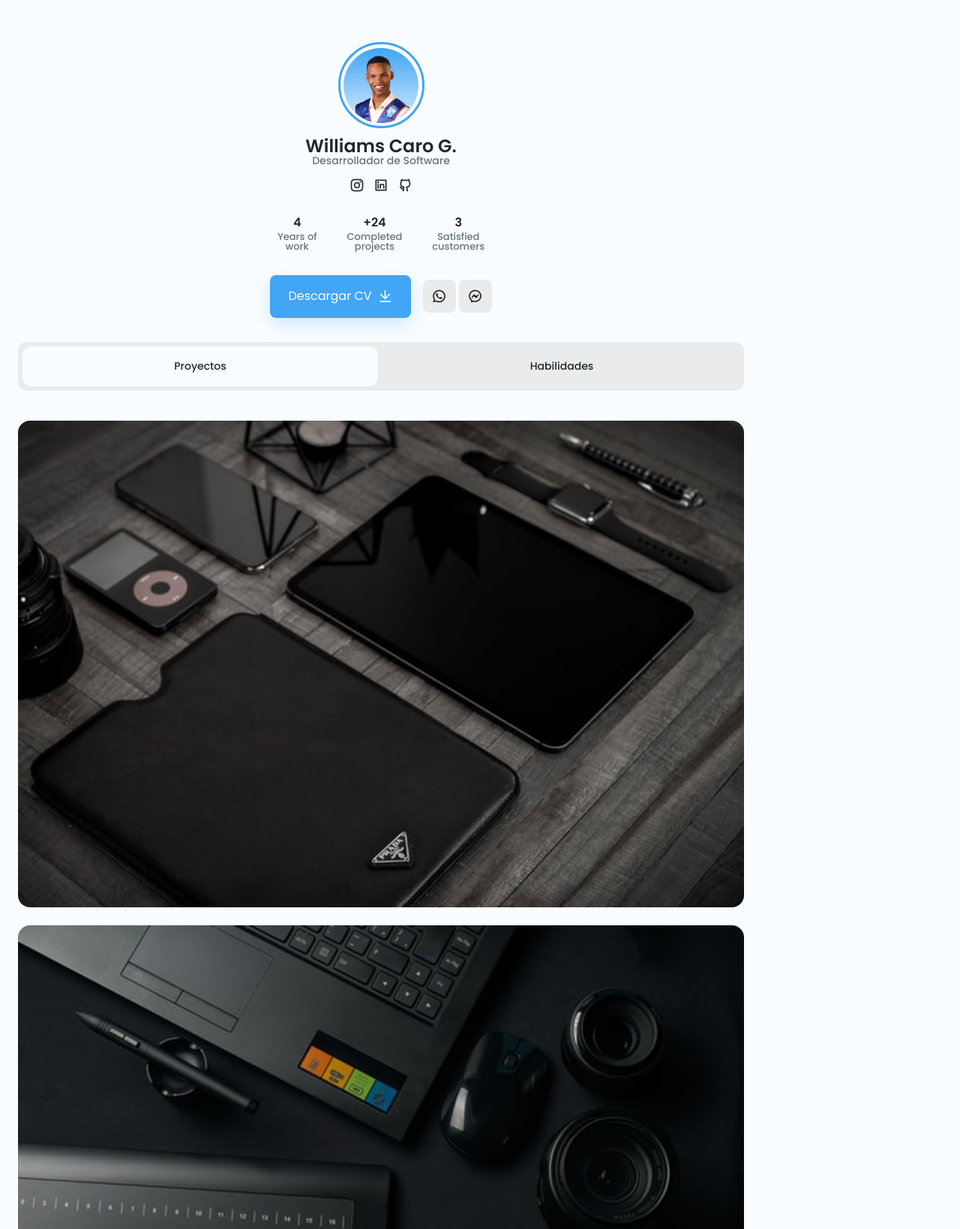
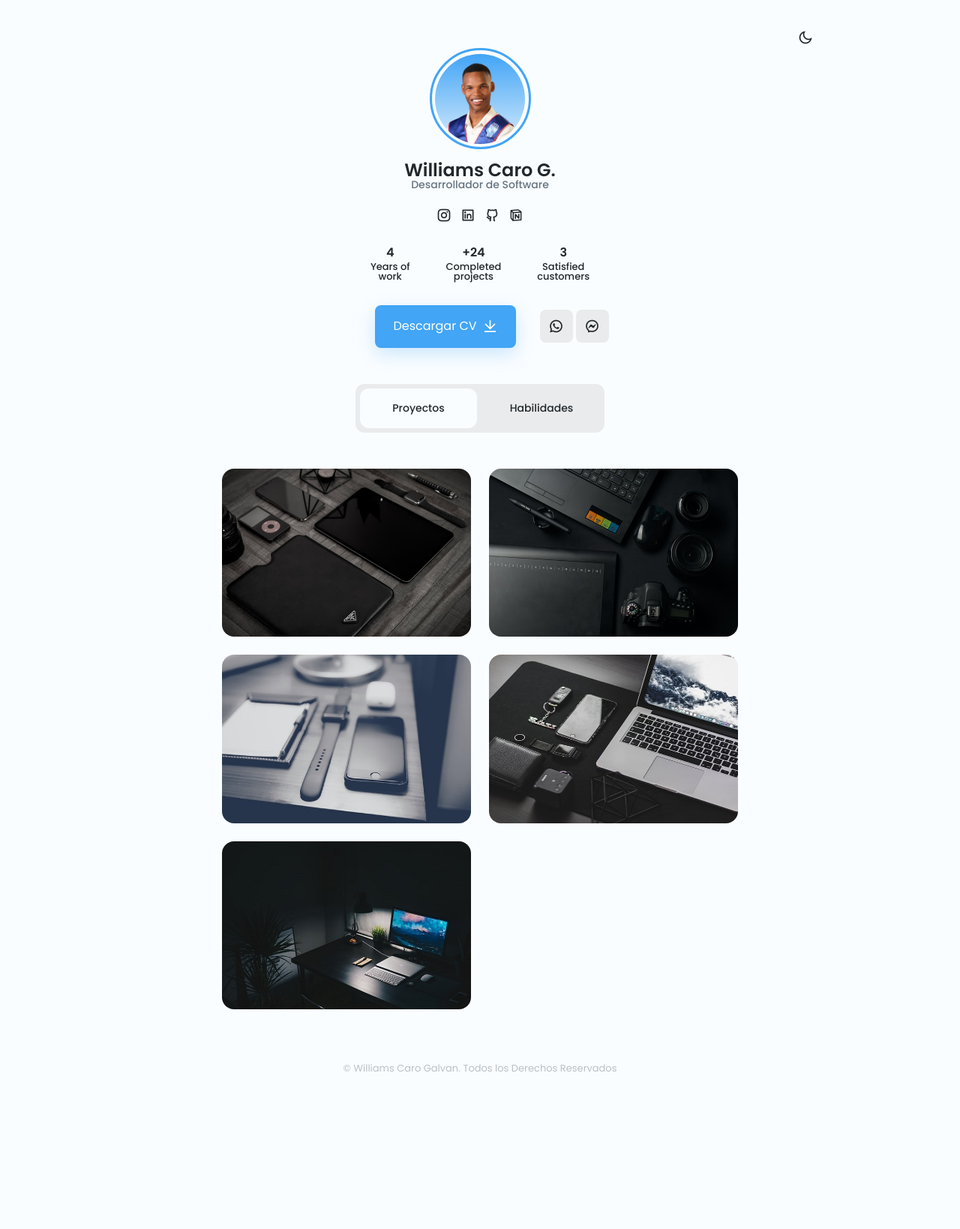
Before and after one commit to williamscarog/williamscarog.github.io, a plain HTML site: page index.html in a window 1280 px wide. Shown: the top 1639 px of the page at 75% size. After the commit the page ends 1471 px from the top, so only its background shows below. Drawn offline with nearby package versions, Linux system fonts and the light colour scheme.

Commit message:
Cambios primarios realizados pagína ya está funcional

```diff
--- a/assets/css/styles.css
+++ b/assets/css/styles.css
@@ -14,20 +14,13 @@
   --hue: 207;
   --sat: 90%;
   --lig: 61%;
-  --first-color: hsl(var(
-  --hue), var(--sat), var(--lig));
-  --first-color-alt: hsl(var(
-  --hue), var(--sat), 57%); /* -4% */
-  --title-color: hsl(var(
-  --hue), 12%, 15%);
-  --text-color: hsl(var(
-  --hue), 12%, 45%);
-  --text-color-light: hsl(var(
-  --hue), 8%, 75%);
-  --text-color-lighten: hsl(var(
-  --hue), 8%, 92%);
-  --body-color: hsl(var(
-  --hue), 100%, 99%);
+  --first-color: hsl(var(--hue), var(--sat), var(--lig));
+  --first-color-alt: hsl(var(--hue), var(--sat), 57%); /* -4% */
+  --title-color: hsl(var(--hue), 12%, 15%);
+  --text-color: hsl(var(--hue), 12%, 45%);
+  --text-color-light: hsl(var(--hue), 8%, 75%);
+  --text-color-lighten: hsl(var(--hue), 8%, 92%);
+  --body-color: hsl(var(--hue), 100%, 99%);
   --container-color: #fff;
 
   /*========== Font and typography ==========*/
@@ -85,15 +78,54 @@ img {
 }
 
 /*=============== THEME ===============*/
+.change-theme{
+    position: absolute;
+    top: 1.5rem;
+    right:0 ;
+    font-size:1.25rem ;
+    color: var(--title-color);
+    cursor: pointer;
+    transition: .3s;
+}
 
+.change-theme:hover{
+    color: var(--first-color);
+}
 
 /*========== Variables Dark theme ==========*/
-
-
+body.dark-theme{
+    --title-color: hsl(var(--hue), 12%, 95%);
+    --text-color: hsl(var(--hue), 12%, 75%);
+    --body-color: hsl(var(--hue), 40%, 8%);
+    --container-color: hsl(var(--hue), 24%, 12%);
+}
 /*==========
     Color changes in some parts of
     the website, in light theme
 ==========*/
+.dark-theme .button__gray{
+    background-color: var(--container-color);
+}
+
+.dark-theme .button__gray:hover{
+    background-color: hsl(var(--hue), 24%, 16%);
+}
+
+.dark-theme .filters__content{
+    background-color: var(--container-color);
+}
+
+.dark-theme::-webkit-scrollbar{
+    background-color: hsl(var(--hue), 8%, 16%);
+}
+
+.dark-theme::-webkit-scrollbar-thumb{
+    background-color: hsl(var(--hue), 8%, 24%);
+}
+
+.dark-theme::-webkit-scrollbar-thumb:hover{
+    background-color: hsl(var(--hue), 8%, 32%);
+}
 
 
 /*=============== REUSABLE CSS CLASSES ===============*/
@@ -384,16 +416,138 @@ img {
 }
 
 /*=============== FOOTER ===============*/
-
+.footer__copy{
+    display: block;
+    margin: 2.5rem 0 2rem;
+    text-align: center;
+    font-size: var(--smaller-font-size);
+    color: var(--text-color-light);
+}
 
 /*=============== SCROLL BAR ===============*/
+::-webkit-scrollbar{
+    width: .6rem;
+    border-radius: .5rem;
+    background-color: hsl(var(--hue), 8%, 66%);
+}
+
+::-webkit-scrollbar-thumb{
+    border-radius: .5rem;
+    background-color: hsl(var(--hue), 8%, 54%);
+}
+
+::-webkit-scrollbar-thumb:hover{
+    background-color: hsl(var(--hue), 8%, 44%);
+}
 
 
 /*=============== BREAKPOINTS ===============*/
 /* For small devices */
+@media screen and (max-width: 320px) {
+    .container{
+        margin-left: 1rem;
+        margin-right: 1rem;
+    }
+
+    .profile__info{
+        column-gap: 1.5rem;
+    }
+
+    .profile__buttons{
+        flex-direction: column;
+        row-gap: 1rem;
+    }
+
+    .skill___box{
+        column-gap: 1rem;
+    }
+}
+
+/* For medium devices */
+@media screen and (min-width: 576px) {
+    .projects__content{
+        grid-template-columns: 332px;
+        justify-content: center;
+    }
+    .filters__content{
+        width: 332px;
+        margin: 3rem auto;
+    }
+}
+
+@media screen and (min-width: 776px) {
+    .projects__content,
+    .skills__content{
+    grid-template-columns: repeat(2, 332px);
+    }
+
+    .skills__content{
+        justify-content: center;
+        column-gap: 3rem;
+    }
+}
+
+/* For large devices */
+@media screen and (min-width: 992px) {
+    .container{
+        margin-left: auto;
+        margin-right: auto;
+    }
+
+    .change-theme{
+        top: 2.5rem;
+        right: 2.5rem;
+    }
+
+    .profile{
+        padding-top: 4rem;
+    }
+
+    .profile__border{
+        width: 135px;
+        height: 135px;
+        margin-bottom: 1rem;
+    }
+
+    .profile__perfil{
+        width: 120px;
+        height: 120px;
+
+    }
+
+    .profile__perfil img{
+        width: 90px;
+    }
+
+    .profile__profession{
+        margin-bottom: 1.5rem;
+    }
+
+    .profile__info{
+        column-gap: 3rem;
+    }
+
+    .profile__info-description{
+        font-size: var(--smaller-font-size);
+    }
+
+    .profile__buttons{
+        column-gap: 2rem;
+    }
+
+    .projects__modal{
+        padding: 1.5rem;
+    }
+
+    .skill__title{
+        font-size: var(--normal-font-size);
+        margin-bottom: 2.5rem;
+
+    }
+
+    .footer__copy{
+        margin: 4.5rem 0 2.5rem;
+    }
 
 
-/* For medium devices */
-
-
-/* For large devices */
+}
--- a/assets/js/main.js
+++ b/assets/js/main.js
@@ -20,6 +20,48 @@ tabs.forEach(tab =>{
 
 
 /*=============== DARK LIGHT THEME ===============*/
+const themeButton = document.getElementById('theme-button')
+const darkTheme = 'dark-theme'
+const iconTheme = 'ri-sun-line'
 
+// Previously selected topic (if user selected)
+const selectedTheme = localStorage.getItem('selected-theme')
+const selectedIcon = localStorage.getItem('selected-icon')
+
+// We obtain the current theme that the interface has by validating the dark-theme class
+const getCurrentTheme = () => document.body.classList.contains(darkTheme) ? 'dark' : 'light'
+const getCurrentIcon = () => themeButton.classList.contains(iconTheme) ? 'ri-moon-line' : 'ri-sun-line'
+
+// We validate if the user previously chose a topic
+if (selectedTheme) {
+    // If the validation is fulfilled, we ask what the issue was to know if we activated or deactivated the dark
+    document.body.classList[selectedTheme === 'dark' ? 'add' : 'remove'](darkTheme)
+    themeButton.classList[selectedIcon === 'ri-moon-line' ? 'add' : 'remove'](iconTheme)
+}
+
+// Activate / deactivate the theme manually with the button
+themeButton.addEventListener('click', () => {
+    // Add or remove the dark / icon theme
+    document.body.classList.toggle(darkTheme)
+    themeButton.classList.toggle(iconTheme)
+    // We save the theme and the current icon that the user chose
+    localStorage.setItem('selected-theme', getCurrentTheme())
+    localStorage.setItem('selected-icon', getCurrentIcon())
+})
 
 /*=============== SCROLL REVEAL ANIMATION ===============*/
+const sr = ScrollReveal({
+    origin: 'top',
+    distance: '60px',
+    saturation: '2500',
+    delay: '400',
+})
+
+sr.reveal(`.profile__border`)
+sr.reveal(`.profile__name`,{delay: 500})
+sr.reveal(`.profile__profession`,{delay: 600})
+sr.reveal(`.profile__social`,{delay: 700})
+sr.reveal(`.profile__info-group`,{interval:100, delay: 700})
+sr.reveal(`.profile__buttons`,{delay: 800})
+sr.reveal(`.profile__content`,{delay: 900})
+sr.reveal(`.filters`,{delay: 1000})
--- a/index.html
+++ b/index.html
@@ -21,6 +21,9 @@
     <body>
         <!--=============== HEADER PROFILE ===============-->
         <header class="profile container">
+                <!--   Theme Button       -->
+            <i class="ri-moon-line change-theme" id="theme-button"></i>
+
                 <div class="profile__container grid">
                     <div class="profile__data">
                         <div class="profile__border">
@@ -34,10 +37,12 @@
                         <ul class="profile__social">
                             <a href="https://www.instagram.com/williamscarog" target="_blank" class="profile__social-link">
                                 <i class="ri-instagram-line"></i></a>
-                            <a href="www.linkedin.com/in/williamscarog" target="_blank" class="profile__social-link">
+                            <a href="https://n9.cl/5upzl7" target="_blank" class="profile__social-link">
                                 <i class="ri-linkedin-box-line"></i></a>
                             <a href="https://github.com/williamscarog" target="_blank" class="profile__social-link">
                                 <i class="ri-github-line"></i></a>
+                            <a href="https://klkbike.notion.site/Blog-3ee47ed73781474a9b6ff148f6cc0435?pvs=4" target="_blank" class="profile__social-link">
+                                <i class="ri-notion-line"></i>
                         </ul>
                     </div>
                     <div class="profile__info grid">
@@ -308,7 +313,9 @@
 
         <!--=============== FOOTER ===============-->
         <footer class="footer container">
-
+            <span class="footer__copy">
+                &#169; Williams Caro Galvan. Todos los Derechos Reservados
+            </span>
         </footer>
 
         <!--=============== SCROLLREVEAL ===============-->
```
